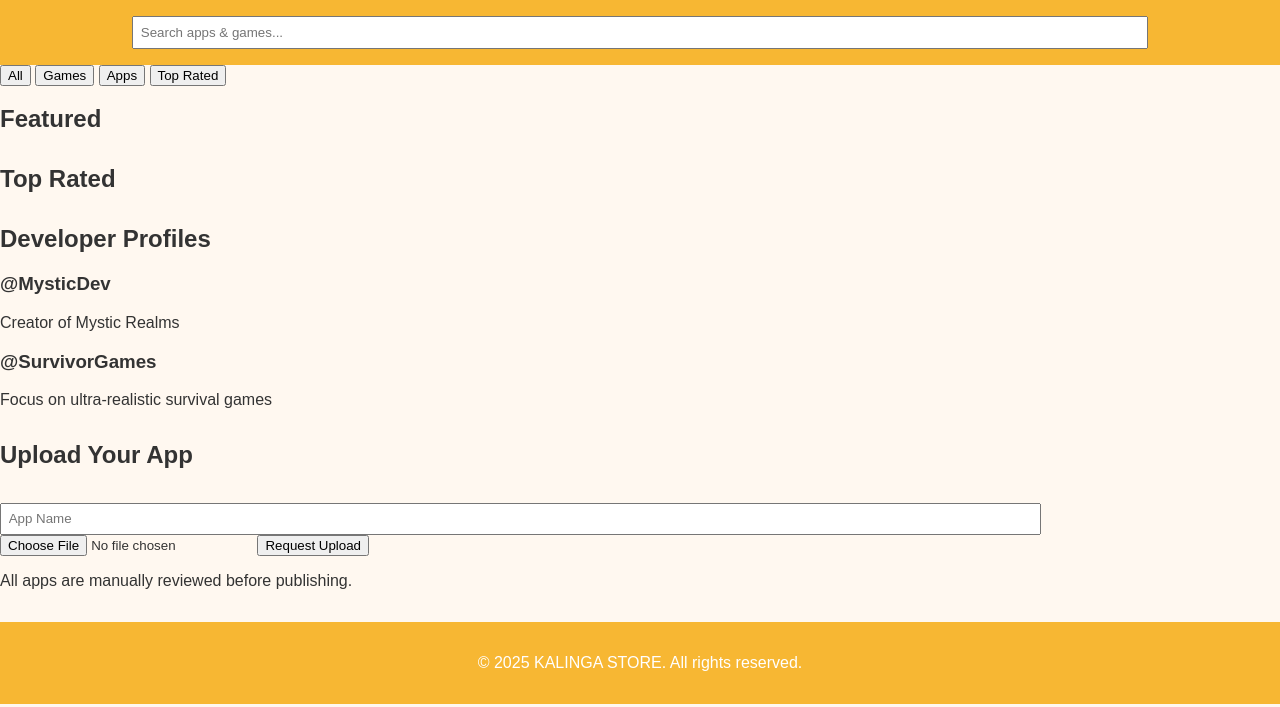
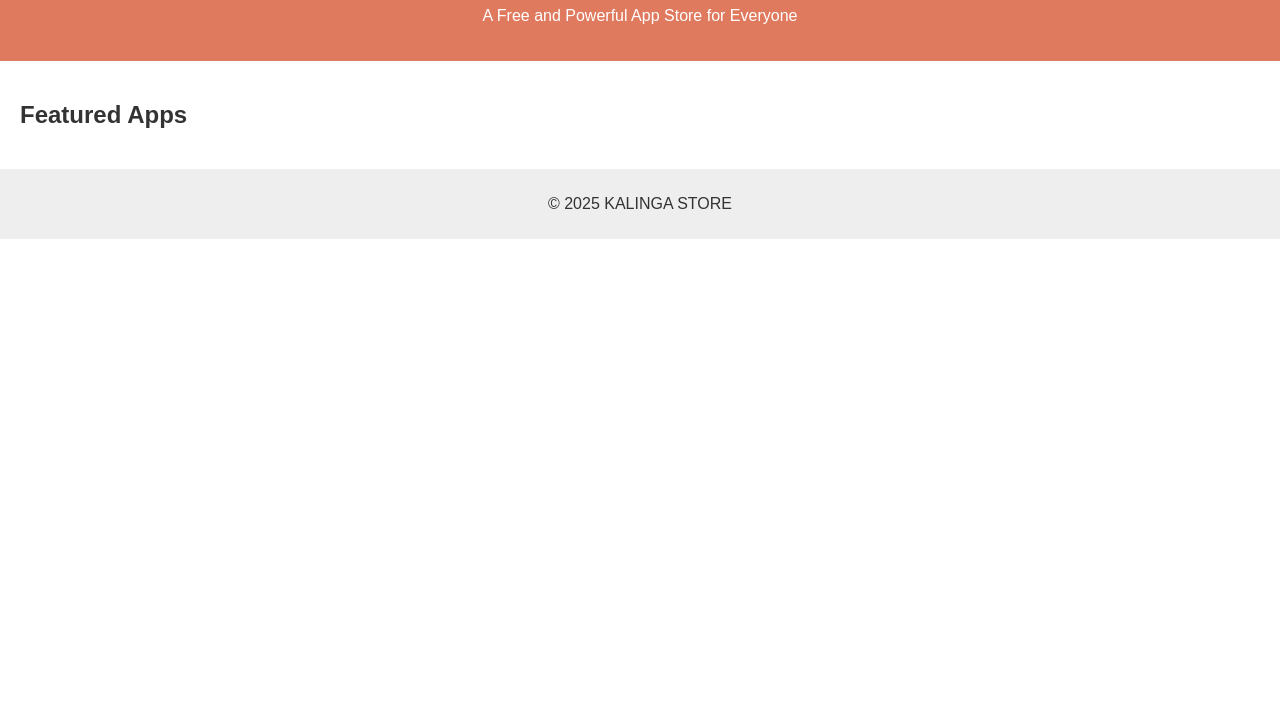
Before and after one commit to Tapas-botlover/kalinga-store, a plain HTML site: page index.html in a window 1280 px wide. Shown: the part 93-800 px from the top of the page. Drawn offline with Linux system fonts and the light colour scheme.

Commit message:
Add files via upload

```diff
--- a/index.html
+++ b/index.html
@@ -1,51 +1,27 @@
-<!DOCTYPE html><html lang="en"><head>
+
+<!DOCTYPE html>
+<html lang="en">
+<head>
   <meta charset="UTF-8" />
   <meta name="viewport" content="width=device-width, initial-scale=1.0" />
-  <meta name="theme-color" content="#FF6F00" />
-  <title>KALINGA STORE</title>
   <link rel="manifest" href="manifest.json" />
   <link rel="stylesheet" href="style.css" />
-</head><body>
+  <title>KALINGA STORE</title>
+</head>
+<body>
   <header>
     <h1>KALINGA STORE</h1>
-    <input type="text" placeholder="Search apps & games..." id="searchInput" />
-  </header>  <nav>
-    <button onclick="filterCategory('all')">All</button>
-    <button onclick="filterCategory('games')">Games</button>
-    <button onclick="filterCategory('apps')">Apps</button>
-    <button onclick="filterCategory('top')">Top Rated</button>
-  </nav>  <section class="featured">
-    <h2>Featured</h2>
-    <div id="featuredApps" class="grid"></div>
-  </section>  <section class="top-rated">
-    <h2>Top Rated</h2>
-    <div id="topRatedApps" class="grid"></div>
-  </section>  <section class="developer-profile">
-    <h2>Developer Profiles</h2>
-    <div class="grid">
-      <div class="card">
-        <h3>@MysticDev</h3>
-        <p>Creator of Mystic Realms</p>
-      </div>
-      <div class="card">
-        <h3>@SurvivorGames</h3>
-        <p>Focus on ultra-realistic survival games</p>
-      </div>
-    </div>
-  </section>  <section class="upload-app" id="upload">
-    <h2>Upload Your App</h2>
-    <form>
-      <input type="text" placeholder="App Name" required />
-      <input type="file" required />
-      <button type="submit">Request Upload</button>
-    </form>
-    <p class="note">All apps are manually reviewed before publishing.</p>
-  </section>  <footer>
-    <p>&copy; 2025 KALINGA STORE. All rights reserved.</p>
-  </footer>  <script src="app.js"></script>  <script>
-    if ('serviceWorker' in navigator) {
-      navigator.serviceWorker.register('service-worker.js')
-        .then(reg => console.log('Service Worker Registered', reg))
-        .catch(err => console.error('Service Worker Registration Failed', err));
-    }
-  </script></body></html>
+    <p>A Free and Powerful App Store for Everyone</p>
+  </header>
+  <main>
+    <section id="featured">
+      <h2>Featured Apps</h2>
+      <!-- App cards will be added here -->
+    </section>
+  </main>
+  <footer>
+    <p>© 2025 KALINGA STORE</p>
+  </footer>
+  <script src="main.js"></script>
+</body>
+</html>
--- /dev/null
+++ b/main.js
@@ -0,0 +1,6 @@
+
+if ('serviceWorker' in navigator) {
+  window.addEventListener('load', function () {
+    navigator.serviceWorker.register('/service-worker.js');
+  });
+}
--- a/style.css
+++ b/style.css
@@ -1,29 +1,25 @@
+
 body {
   font-family: sans-serif;
   margin: 0;
-  background: #fff8f0;
+  padding: 0;
+  background: #fff;
   color: #333;
 }
+
 header {
-  background: #f7b733;
+  background: #e07a5f;
+  padding: 20px;
+  text-align: center;
   color: white;
-  padding: 1em;
-  text-align: center;
 }
-input[type="text"] {
-  padding: 0.5em;
-  width: 80%;
-  margin-top: 1em;
+
+main {
+  padding: 20px;
 }
-main {
-  padding: 1em;
-}
-section {
-  margin-bottom: 2em;
-}
+
 footer {
   text-align: center;
-  padding: 1em;
-  background: #f7b733;
-  color: white;
+  padding: 10px;
+  background: #eee;
 }
```
Also changed, not shown: service-worker.js (+15 -8 lines), manifest.json.
